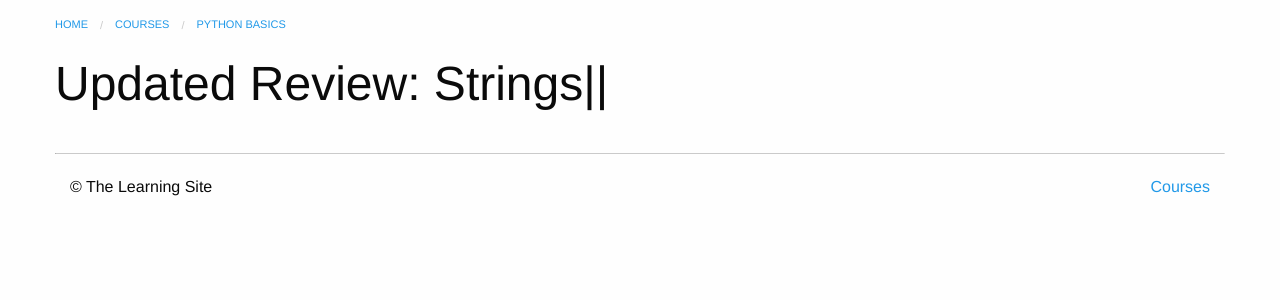
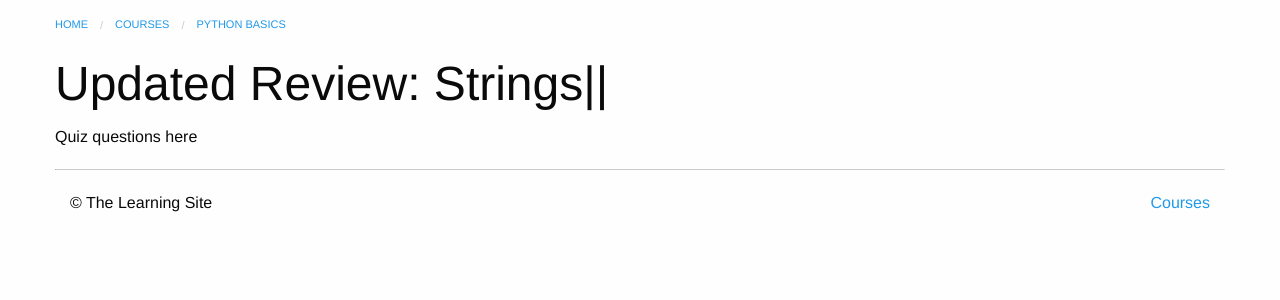
Before and after one commit to abdobarrerac/LearningSite, a Django app: a page that uses templates/layout.html in a window 1280 px wide. Shown: the part 54-354 px from the top of the page. Run offline with Django 3.2, Linux system fonts and the light colour scheme; data comes from the database, SQL or seed files in the repository; both versions use the stored data as it was after the commit.

Commit message:
finishing edit quiz function

```diff
--- /dev/null
+++ b/courses/templates/courses/quiz_detail.html
@@ -0,0 +1,22 @@
+{% extends "courses/layout.html" %}
+{% load course_extras %}
+
+{% block title %}{{ step.title }} | {{ step.course.title }} {{ block.super }}{% endblock %}
+
+{% block breadcrumbs %}
+    <li><a href="{% url 'courses:detail' pk=step.course.pk %}">{{ step.course.title }}</a></li>
+{% endblock %}
+
+{% block content %}
+    <div class="row columns">
+        <article>
+            {{ block.super }}
+            <h1>{{ step.title }}</h1>
+            Quiz questions here
+        </article>
+        {% if user.is_authenticated %}
+        <hr>
+        <a href="{% url 'courses:edit_quiz' course_pk=step.course.pk quiz_pk=step.pk %}" class="button">Edit</a>
+        {% endif %}
+    </div>
+{% endblock %}
--- a/courses/templates/courses/quiz_form.html
+++ b/courses/templates/courses/quiz_form.html
@@ -1,6 +1,6 @@
 {% extends "courses/layout.html" %}
 
-{% block title %}New Quiz | {{ course.title }} {{ block.super }}{% endblock %}
+{% block title %} {{form.instance.title|default:"New Quiz"}} | {{ course.title }} {{ block.super }}{% endblock %}
 
 {% block breadcrumbs %}
     <li><a href="{% url 'courses:detail' pk=course.pk %}">{{ course.title }}</a></li>
@@ -9,7 +9,7 @@
 {% block content %}
 <div class="row columns">
     {{ block.super }}
-    <h1>Make a new quiz</h1>
+    <h1>{{ form.instance.title|default:"Make a new quiz" }}</h1>
     <form method="POST" action="">
         {% csrf_token %}
         {{ form.as_p }}
--- a/courses/urls.py
+++ b/courses/urls.py
@@ -10,5 +10,7 @@ urlpatterns = [
         name='quiz'),
     url(r'(?P<course_pk>\d+)/create_quiz/$', views.quiz_create,
         name='create_quiz'),
+    url(r'(?P<course_pk>\d+)/edit_quiz/(?P<quiz_pk>\d+)/$', views.quiz_edit,
+        name='edit_quiz'),
     url(r'(?P<pk>\d+)/$', views.course_detail, name='detail'),
 ]
--- a/courses/views.py
+++ b/courses/views.py
@@ -30,7 +30,7 @@ def text_detail(request, course_pk, step_pk):
 
 def quiz_detail(request, course_pk, step_pk):
     step = get_object_or_404(models.Quiz, course_id=course_pk, pk=step_pk)
-    return render(request, 'courses/step_detail.html', {'step': step})
+    return render(request, 'courses/quiz_detail.html', {'step': step})
 
 @login_required
 def quiz_create(request, course_pk):
@@ -48,3 +48,16 @@ def quiz_create(request, course_pk):
 
             return HttpResponseRedirect(quiz.get_absolute_url())
     return render(request, 'courses/quiz_form.html', {'form': form, 'course': course})
+
+@login_required
+def quiz_edit(request, course_pk, quiz_pk):
+    quiz = get_object_or_404(models.Quiz, pk=quiz_pk, course_id=course_pk)
+    form = forms.QuizForm(instance=quiz)
+
+    if request.method == 'POST':
+        form = forms.QuizForm(request.POST, instance=quiz)
+        if form.is_valid():
+            form.save()
+            messages.success(request, "Updated {}".format(form.cleaned_data['title']))
+            return HttpResponseRedirect(quiz.get_absolute_url())
+    return render(request, 'courses/quiz_form.html', {'form': form, 'course': quiz.course})
```
Also changed, not shown: db.sqlite3.
